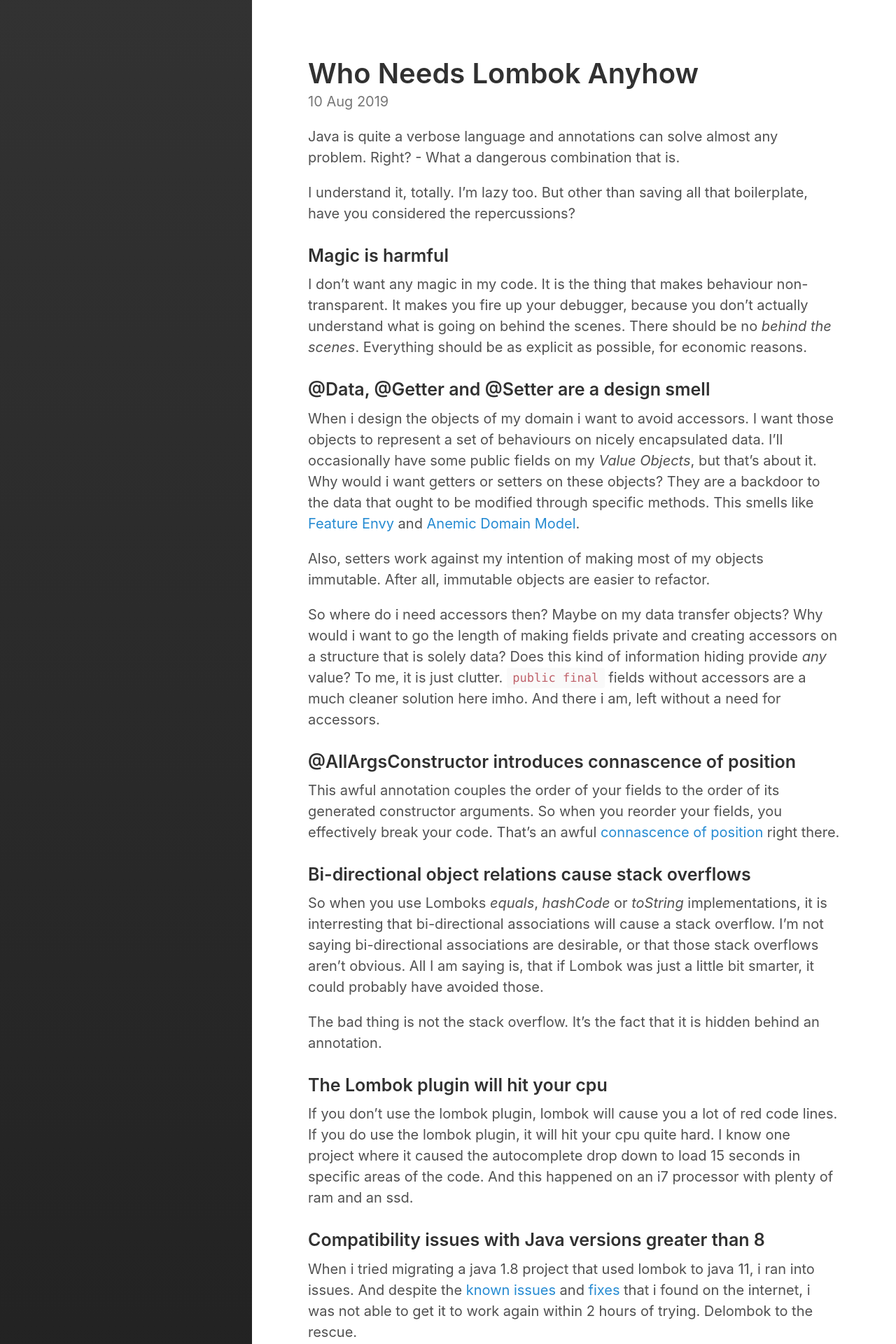
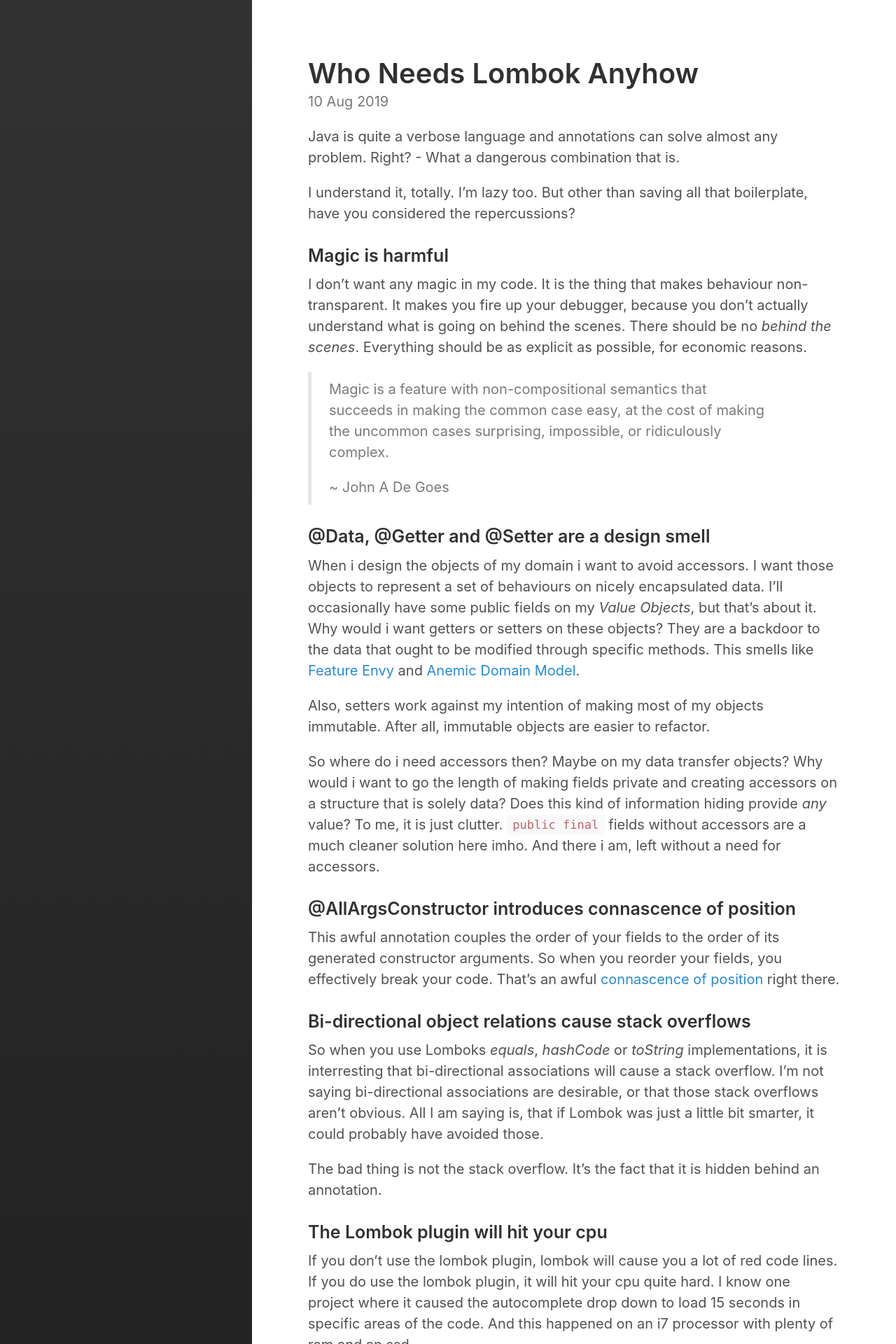
Before and after one commit to gregorriegler/gregorriegler.github.io, a Jekyll site: the page built from _posts/2019-08-10-who-needs-lombok-anyhow.md, in a window 1280 px wide. Shown: the top 1920 px of the page at 70% size. Built offline with Jekyll 4.4.1, drawn with Linux system fonts in a browser that asks for light colours; comment, search, counter and statistics services are not loaded.

Commit message:
adds magic quote

```diff
--- a/_posts/2019-08-10-who-needs-lombok-anyhow.md
+++ b/_posts/2019-08-10-who-needs-lombok-anyhow.md
@@ -10,6 +10,9 @@
 It makes you fire up your debugger, because you don't actually understand what is going on behind the scenes.
 There should be no _behind the scenes_.
 Everything should be as explicit as possible, for economic reasons.
+> Magic is a feature with non-compositional semantics that succeeds in making the common case easy, at the cost of making the uncommon cases surprising, impossible, or ridiculously complex.
+>
+>~ John A De Goes
 
 ### @Data, @Getter and @Setter are a design smell
 When i design the objects of my domain i want to avoid accessors.
```
